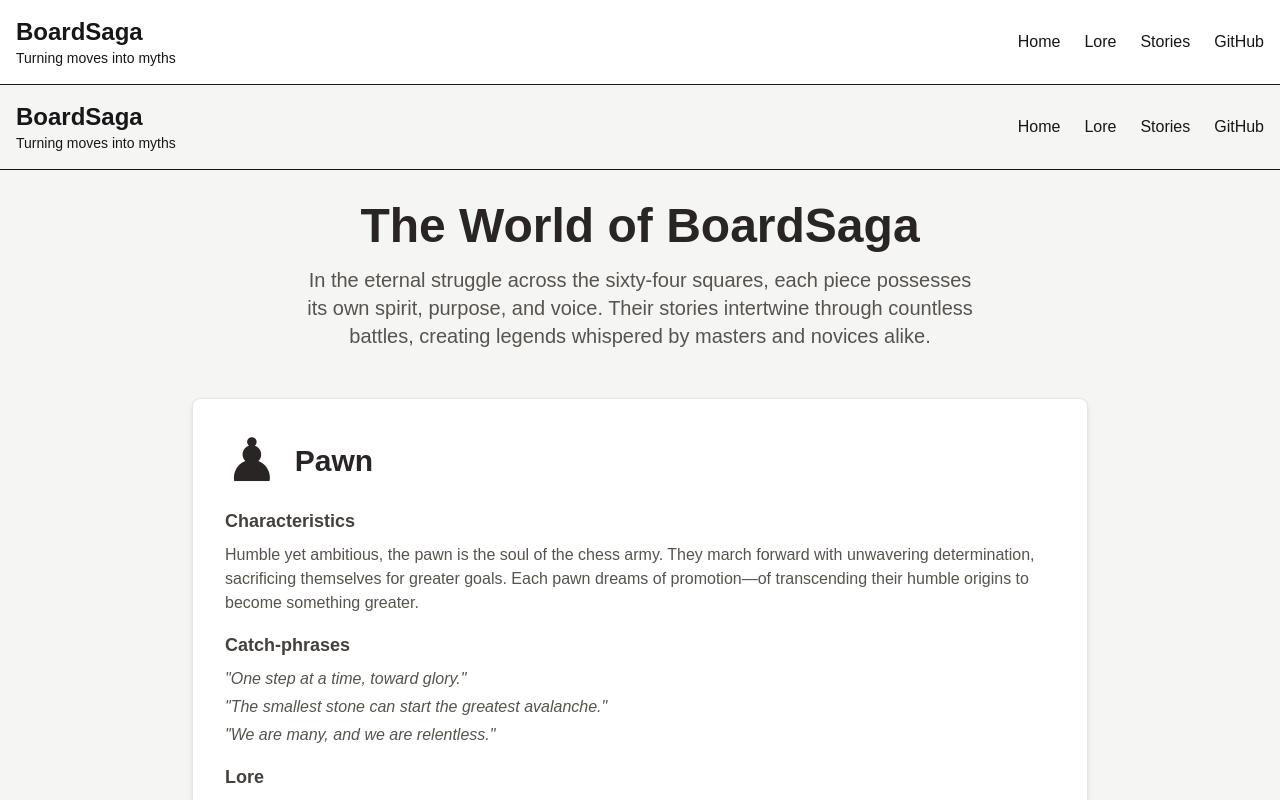
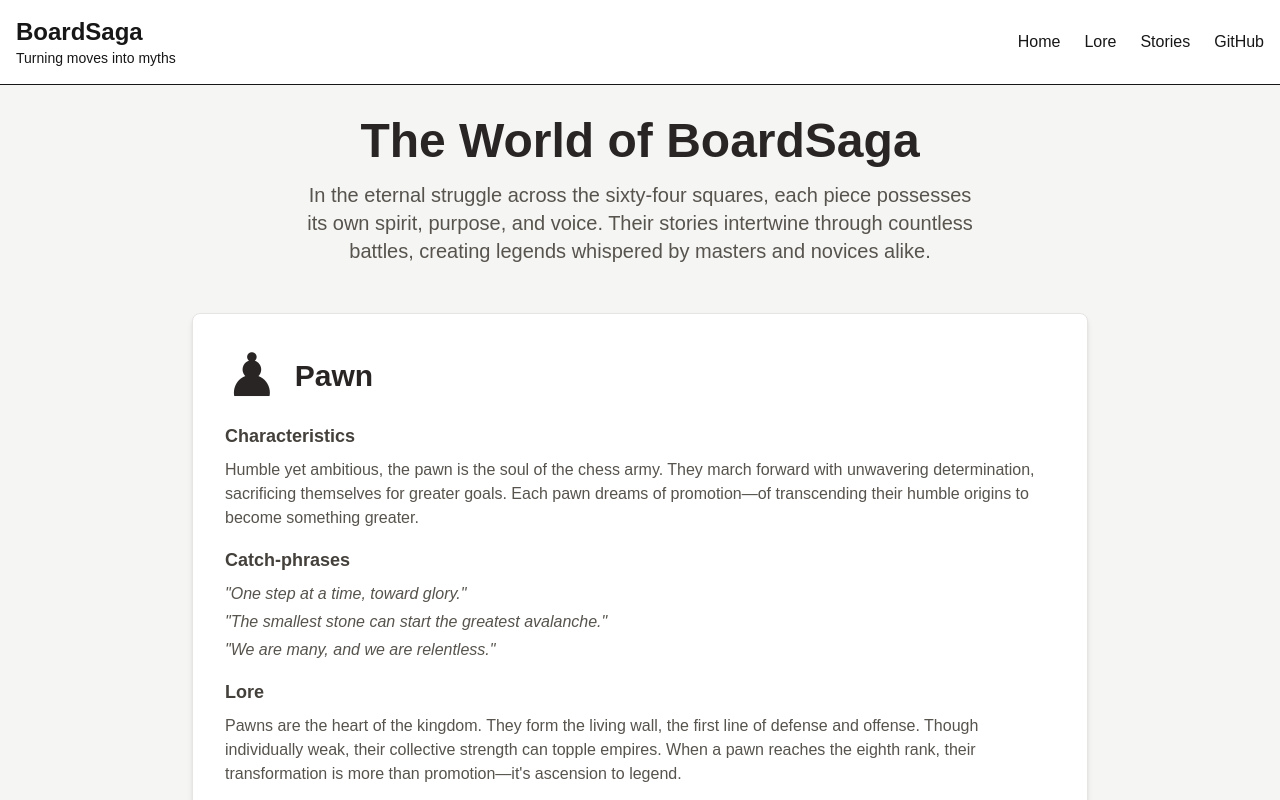
Before and after one commit to BrianMwangi21/boardsaga, a Next.js app: page /lore in a window 1280 px wide. Shown: the top 800 px of the page. Built offline with nearby package versions, Linux system fonts and the light colour scheme.

Commit message:
Fix duplicate header on lore page
Removed Header and Footer imports from lore page since they're already provided by layout.tsx

```diff
--- a/app/lore/page.tsx
+++ b/app/lore/page.tsx
@@ -1,6 +1,3 @@
-import Header from '@/app/components/ui/Header'
-import Footer from '@/app/components/ui/Footer'
-
 const pieces = [
   {
     name: 'Pawn',
@@ -120,7 +117,6 @@
 export default function LorePage() {
   return (
     <div className="min-h-screen bg-stone-100">
-      <Header />
       <main className="container mx-auto px-4 py-8 pb-20">
         <div className="max-w-4xl mx-auto">
           <div className="text-center mb-12">
@@ -198,7 +194,6 @@
           </div>
         </div>
       </main>
-      <Footer />
     </div>
   )
 }
```
